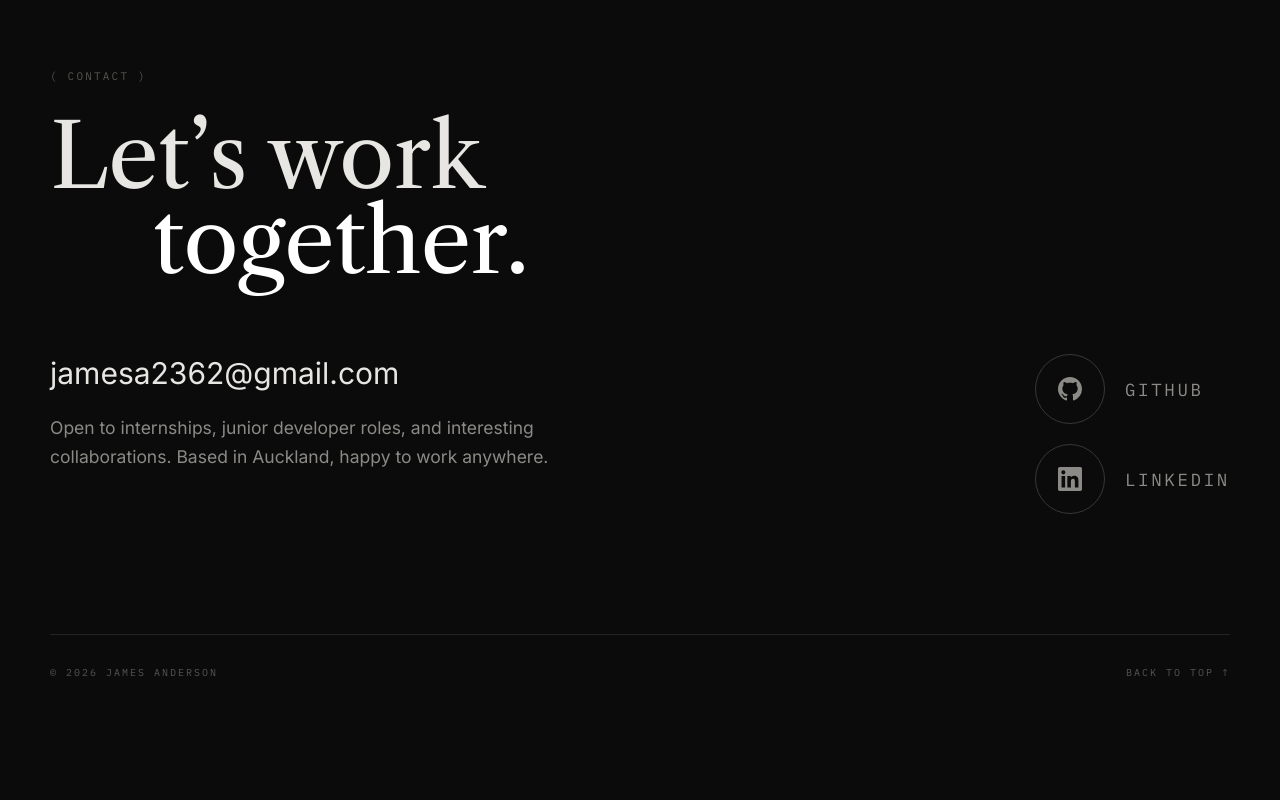
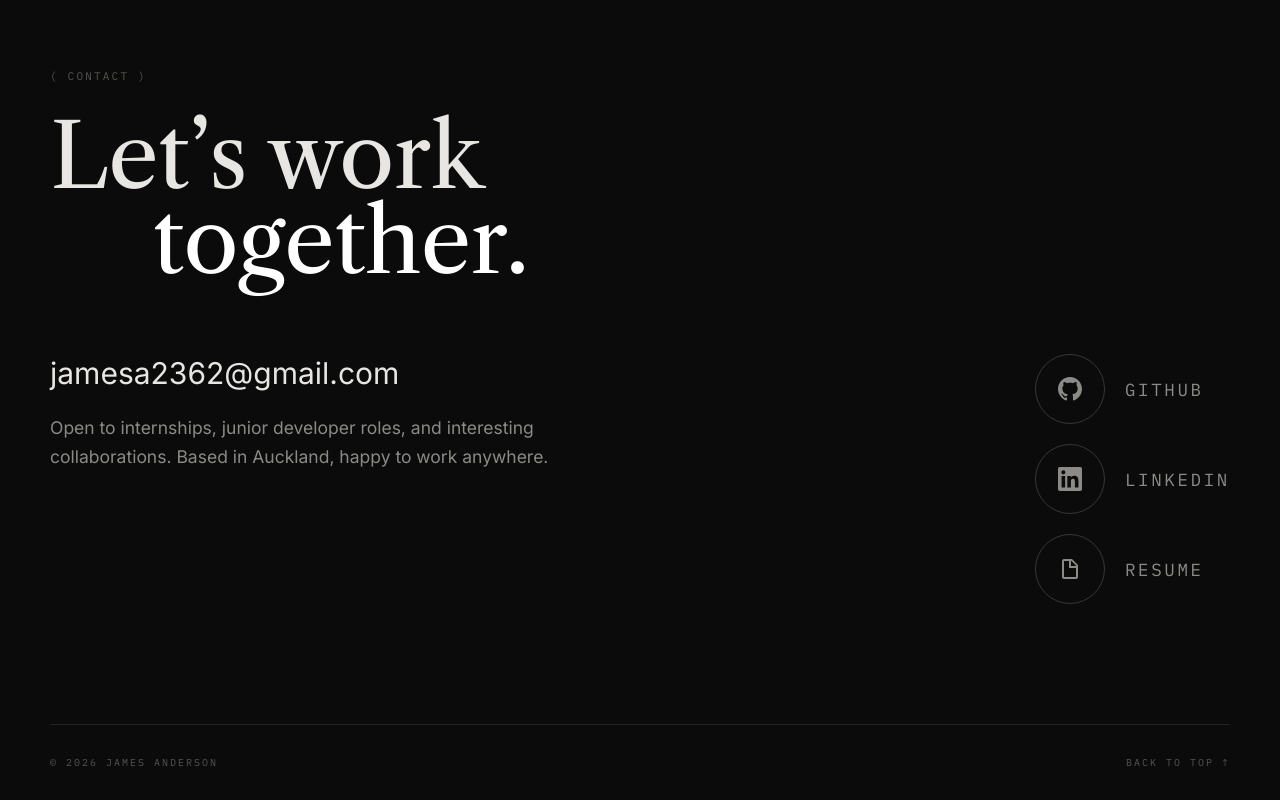
Before and after one commit to jAnderson2362/Portfolio-Website, a Next.js app: page / in a window 1280 px wide. Shown: the part 5833-6633 px from the top of the page. Before the commit the page ends 6543 px from the top, so only its background shows below. Built offline with nearby package versions, Linux system fonts and the light colour scheme.

Commit message:
add updated resume

```diff
--- a/src/components/Contact.tsx
+++ b/src/components/Contact.tsx
@@ -56,6 +56,19 @@ export default function Contact() {
               </span>
               <span className="font-mono text-sm uppercase tracking-[0.15em]">LinkedIn</span>
             </a>
+            <a
+              href="/resume.pdf"
+              target="_blank"
+              rel="noopener noreferrer"
+              className="flex items-center gap-4 text-muted transition-all duration-300 hover:text-foreground"
+            >
+              <span className="flex h-14 w-14 shrink-0 items-center justify-center rounded-full border border-line-strong transition-all duration-300 hover:border-foreground hover:scale-110">
+                <svg width="24" height="24" viewBox="0 0 24 24" fill="currentColor" aria-hidden="true">
+                  <path d="M14 2H6a2 2 0 00-2 2v16a2 2 0 002 2h12a2 2 0 002-2V8l-6-6zm-1 1.5L18.5 9H13V3.5zM6 20V4h5v7h7v9H6z"/>
+                </svg>
+              </span>
+              <span className="font-mono text-sm uppercase tracking-[0.15em]">Resume</span>
+            </a>
           </div>
         </div>
       </Reveal>
```
Also changed, not shown: 1 other file (tests, documents, lock files or other folders).
